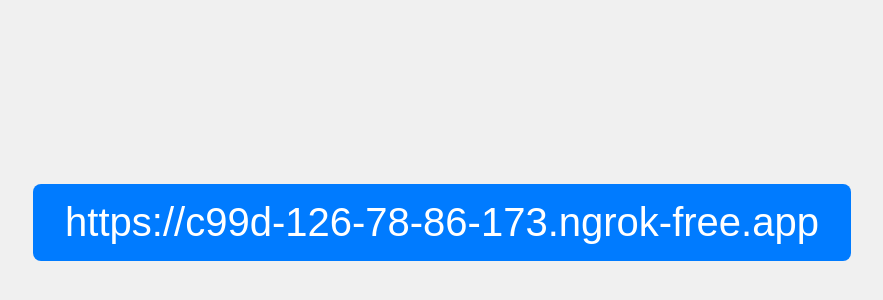
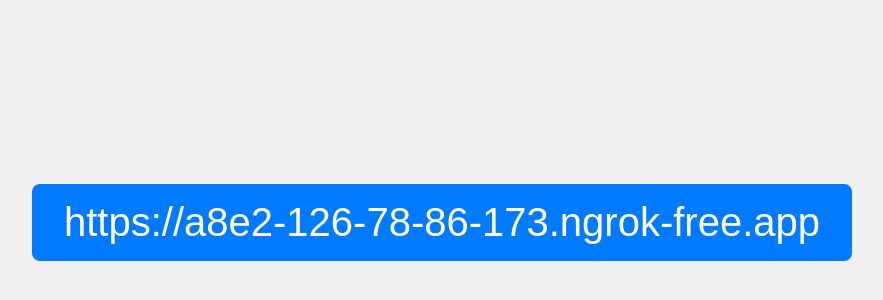
Before and after one commit to nippleonnippon/etc, a plain HTML site: page ngrok-QBqZC36S/index.html in a window 1280 px wide. Shown: the part 178-478 px from the top of the page, without its empty margins (198-1081 px from the left). Drawn offline with Linux system fonts and the light colour scheme.

Commit message:
Update ngrok URL

```diff
--- a/ngrok-QBqZC36S/index.html
+++ b/ngrok-QBqZC36S/index.html
@@ -28,6 +28,6 @@
 </style>
 </head>
 <body>
-  <a href="https://c99d-126-78-86-173.ngrok-free.app">https://c99d-126-78-86-173.ngrok-free.app</a>
+  <a href="https://a8e2-126-78-86-173.ngrok-free.app">https://a8e2-126-78-86-173.ngrok-free.app</a>
 </body>
 </html>
```
